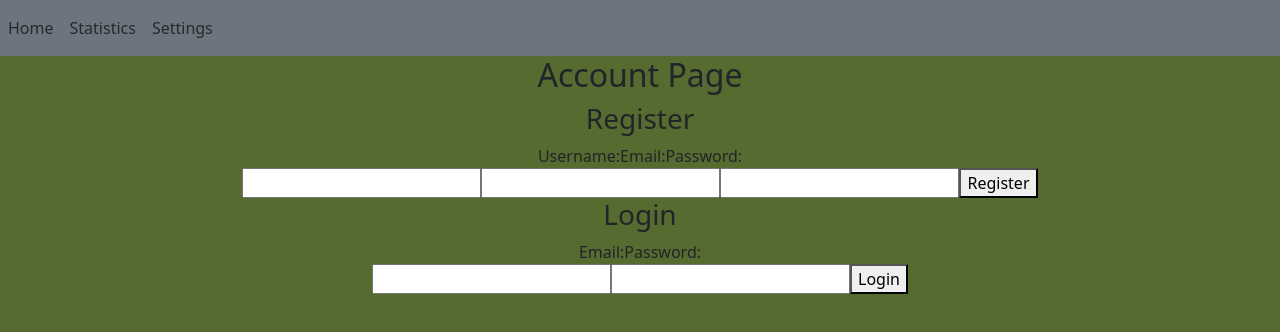
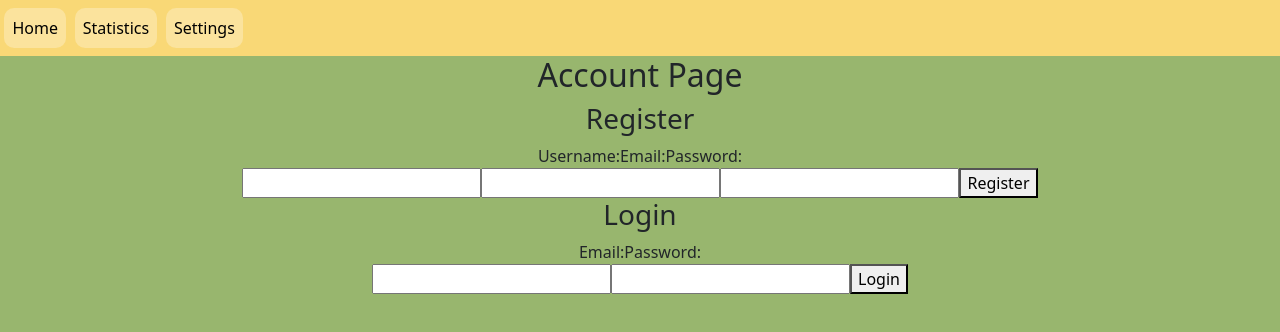
Before and after one commit to petlindg/dat076, a React (Create React App) app in the folder client/: page /account in a window 1280 px wide. Shown: the top 332 px of the page. Built offline with nearby package versions, Linux system fonts and the light colour scheme; no server answers.

Commit message:
Added some more semi-broken css

```diff
--- a/client/src/App.css
+++ b/client/src/App.css
@@ -1,63 +1,56 @@
 .App {
   text-align: center;
-  background-color:darkolivegreen;
+  background-color:#98B66E;
+  height:100vh;
 }
 
-.bg-primary {
-  background-color: darkgreen
+.c1 {
+  background-color: #FBE39D;
+  color:black;
 }
-.bg-secondary {
-  background-color: lightgreen
+.c2 {
+  background-color: #F9D876;
+  color:black;
+}
+.c3 {
+  background-color: #C5E5A5;
+  color:black;
+}
+.c4 {
+  background-color: #98B66E;
+  color:black;
+}
+
+.b1 {
+  margin-bottom:1%;
+}
+
+.navButton {
+  border-radius: 10px;
+  margin-left: 2%;
+  margin-right: 2%;
 }
 
 .parsnip {
   border-radius:100%;
-  background-color: lightgreen;
-}
-
-.App-header {
-  background-color: #282c34;
-  min-height: 100vh;
-  display: flex;
-  flex-direction: column;
-  align-items: center;
-  justify-content: center;
-  font-size: calc(10px + 2vmin);
-  color: white;
 }
 
 .leaderboard {
+  overflow: hidden;
   overflow-y: scroll;
   max-height:90vh;
 }
 
-.box {
-  padding:5pt;
-  border-radius:25pt;
-}
-
-.user-stats {
-  margin:5pt;
-
-}
-
-.user-data {
-  margin:5pt
-}
-
 .powerup {
-  background-color:aquamarine;
   overflow-y:scroll;
+  overflow:hidden;
+  border-radius:20px;
   max-height:90vh;
 }
 
-@keyframes App-logo-spin {
-  from {
-    transform: rotate(0deg);
-  }
-  to {
-    transform: rotate(360deg);
-  }
+.powerupElement {
+  border-radius:30px;
+  margin:2%;
 }
 
 img {
@@ -78,6 +71,13 @@ img {
   animation: blow-up-parsnip 0.1s ease-in-out;
 }
 
-body {
-  background-color:darkolivegreen;
+.App-header {
+  background-color: #282c34;
+  min-height: 100vh;
+  display: flex;
+  flex-direction: column;
+  align-items: center;
+  justify-content: center;
+  font-size: calc(10px + 2vmin);
+  color: white;
 }
--- a/client/src/Components/ClickableParsnip.tsx
+++ b/client/src/Components/ClickableParsnip.tsx
@@ -7,7 +7,7 @@ export function ClickableParsnip() {
     }
 
     return (
-        <div className="parsnip">
+        <div className="parsnip c3">
             <div className="boxing-cursor parsnip-animation" onClick={incrementParsnip}>
                 <img
                     draggable="false"
--- a/client/src/Components/Leaderboard.tsx
+++ b/client/src/Components/Leaderboard.tsx
@@ -28,7 +28,7 @@ export function Leaderboard() {
     }
 
     return (
-        <Container fluid>
+        <Container fluid className="powerup c2">
             <Col>
                 <Row>
                     <SortSelector updateQuery={updateQuery}/>
@@ -48,7 +48,7 @@ export function Leaderboard() {
 function LeaderboardEntry({leaderboardEntry} : {leaderboardEntry:UserLeaderboard}) {
 
     return (
-        <div>
+        <div className="powerupElement c4">
             <h2>Username: {leaderboardEntry.username}</h2>
             <p>Place: {leaderboardEntry.place}</p>
             <p>Parsnips earned: {leaderboardEntry.lifetimeParsnipsEarned}</p>
--- a/client/src/Components/NavigationBar.tsx
+++ b/client/src/Components/NavigationBar.tsx
@@ -5,11 +5,11 @@ import Navbar from "react-bootstrap/esm/Navbar";
 
 export function NavigationBar() {
     return (
-        <Navbar className="bg-secondary">
+        <Navbar className="c2">
             <Nav>
-                <Nav.Link href="/">Home</Nav.Link>
-                <Nav.Link href="/stats">Statistics</Nav.Link>
-                <Nav.Link href="/settings">Settings</Nav.Link>
+                <Nav.Link className="navButton c1" href="/">Home</Nav.Link>
+                <Nav.Link className="navButton c1" href="/stats">Statistics</Nav.Link>
+                <Nav.Link className="navButton c1" href="/settings">Settings</Nav.Link>
             </Nav>
         </Navbar>
     )
--- a/client/src/Components/PlayerStatistics.tsx
+++ b/client/src/Components/PlayerStatistics.tsx
@@ -22,7 +22,7 @@ export function PlayerStatistics() {
 
     return (
         <div>
-            <Container fluid>
+            <Container fluid className="powerupElement c2">
                 <Col>
                     {/* TODO Make actual username instead of id */}
                     <Row ><h1>Statistics for {userStatistics?.idUserCredentials}</h1></Row>
--- a/client/src/Components/PowerupActive.tsx
+++ b/client/src/Components/PowerupActive.tsx
@@ -2,6 +2,8 @@ import React, {useEffect, useState} from 'react';
 import {Api} from "../Helpers/Api";
 import {PowerupActive} from "../Models/Api";
 import Button from 'react-bootstrap/Button'
+import Container from 'react-bootstrap/esm/Container';
+import Row from 'react-bootstrap/esm/Row';
 
 
 export function PowerupActiveList({updateUserData}: { updateUserData: () => void; }) {
@@ -20,11 +22,14 @@ export function PowerupActiveList({updateUserData}: { updateUserData: () => void
 
 
     return (
-        <div className="powerup">
+        <Container fluid className="powerup c2">
+            <Row>
+
+            </Row>
             {powerUpList.map((powerup: PowerupActive) => {
                 return <PowerupActiveComponent powerup={powerup} updatePowerupList={updatePowerupList}/>
             })}
-        </div>
+        </Container>
     );
 }
 
@@ -39,11 +44,11 @@ export function PowerupActiveComponent({powerup, updatePowerupList}: {
     }
 
     return (
-        <div className="box">
+        <div className="powerupElement c3">
             <h1>{powerup.powerupName}</h1>
             <h2>Cost: {powerup.priceForUser}</h2>
             <h2>Parsnips Per Click: +{powerup.parsnipsPerClick}</h2>
-            <Button onClick={purchasePowerupActive}>
+            <Button className="c1 b1"onClick={purchasePowerupActive}>
                 Buy Powerup
             </Button>
         </div>
--- a/client/src/Components/PowerupPassive.tsx
+++ b/client/src/Components/PowerupPassive.tsx
@@ -20,7 +20,7 @@ export function PowerupPassiveList({updateUserData}: { updateUserData: () => voi
 
 
     return (
-        <div className="powerup">
+        <div className="powerup c1">
             {powerUpList.map((powerup: PowerupPassive) => {
                 return <PowerupPassiveComponent powerup={powerup} updatePowerupList={updatePowerupList}/>
             })}
@@ -39,11 +39,11 @@ export function PowerupPassiveComponent({powerup, updatePowerupList}: {
     }
 
     return (
-        <div className="border border-2">
+        <div className="powerupElement c3">
             <h1>{powerup.powerupName}</h1>
             <h2>Cost: {powerup.priceForUser}</h2>
             <h2>Parsnips Per Second: +{powerup.parsnipsPerSecond}</h2>
-            <Button onClick={purchasePowerupPassive}>
+            <Button className="c2 b1" onClick={purchasePowerupPassive}>
                 Buy Powerup
             </Button>
         </div>
```
Lines whose indentation alone changed are shown as unchanged.
